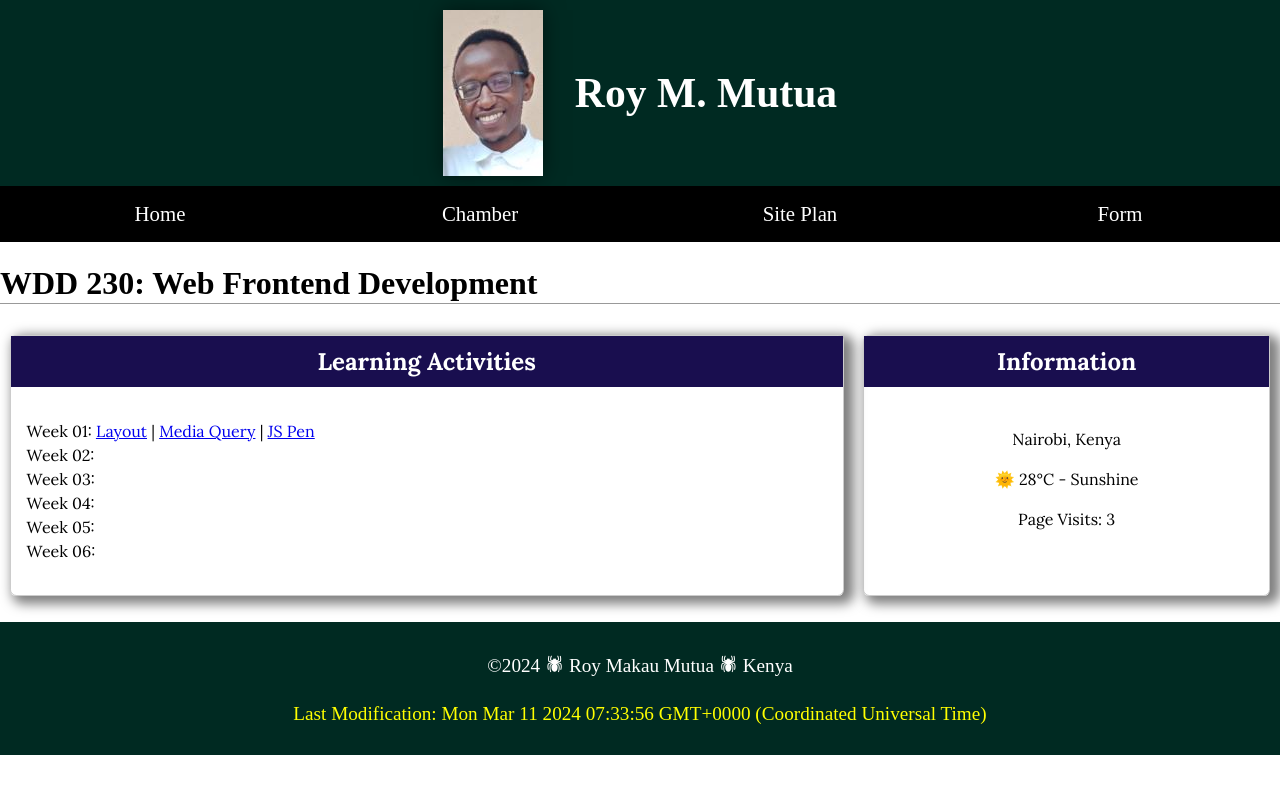
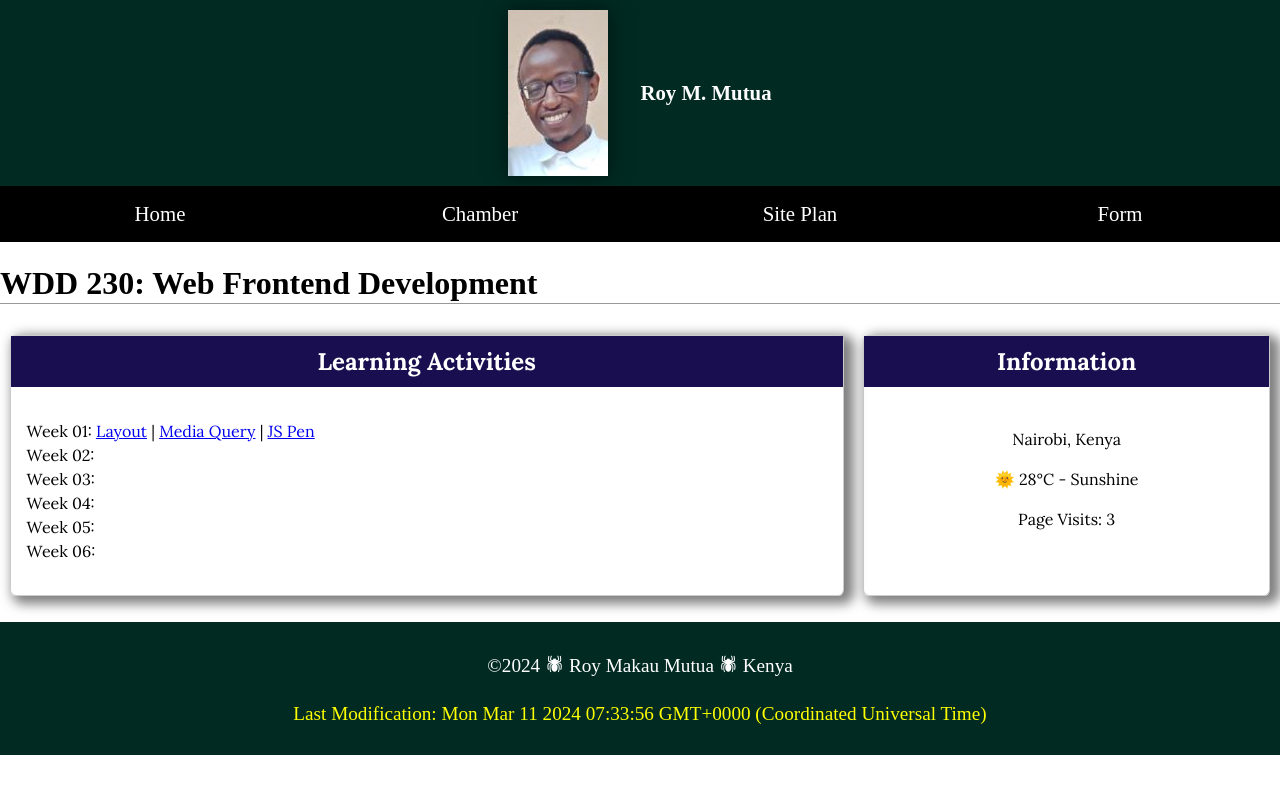
Before and after one commit to mak-phi/wdd230, a plain HTML site: page index.html in a window 1280 px wide. Drawn offline with Linux system fonts and the light colour scheme; a web font is replaced by a local one.

Commit message:
updated html elements & removed css comments

```diff
--- a/index.html
+++ b/index.html
@@ -15,7 +15,7 @@
 <body>
     <header>
         <img src="images/profile.jpg" alt="Roy Makau Profile" width="100" height="166">
-        <h1>Roy M. Mutua</h1>
+        <span>Roy M. Mutua</span>
     </header>
     <nav>
         <ul>
--- a/styles/base.css
+++ b/styles/base.css
@@ -14,7 +14,7 @@ header {
     opacity: 1;
 }
 
-header img, header h1 {
+header img, header span {
     margin: auto 1rem;
 }
 
@@ -95,11 +95,7 @@ main h1 {
 .card ul li ul li{
     display: inline;
 }
-/*
-.card:first-of-type{
-    margin-right: 1rem;
-}
-*/
+
 .card:nth-of-type(2) ul{
     text-align: center;
     line-height: 2.5rem;
```
